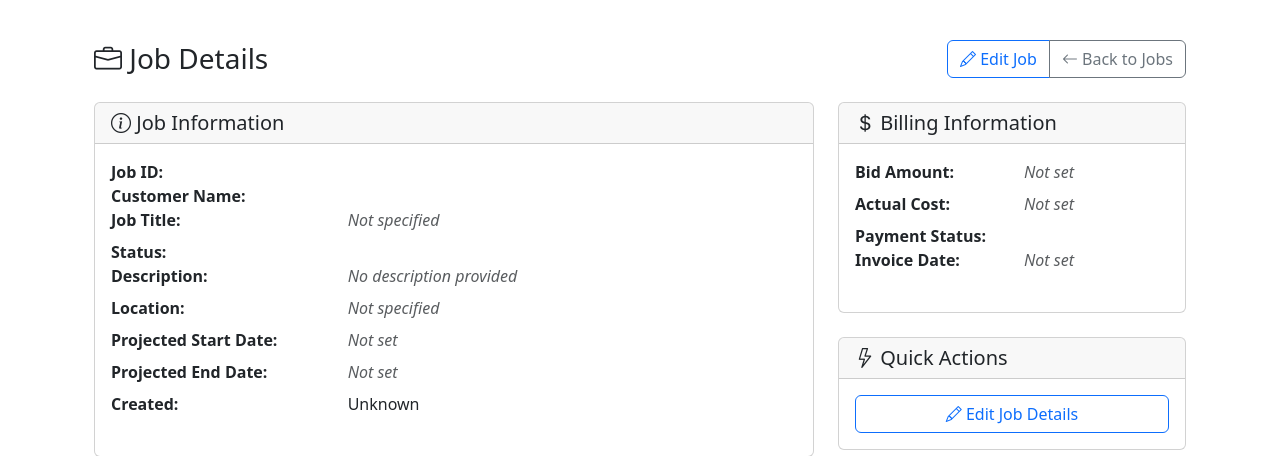
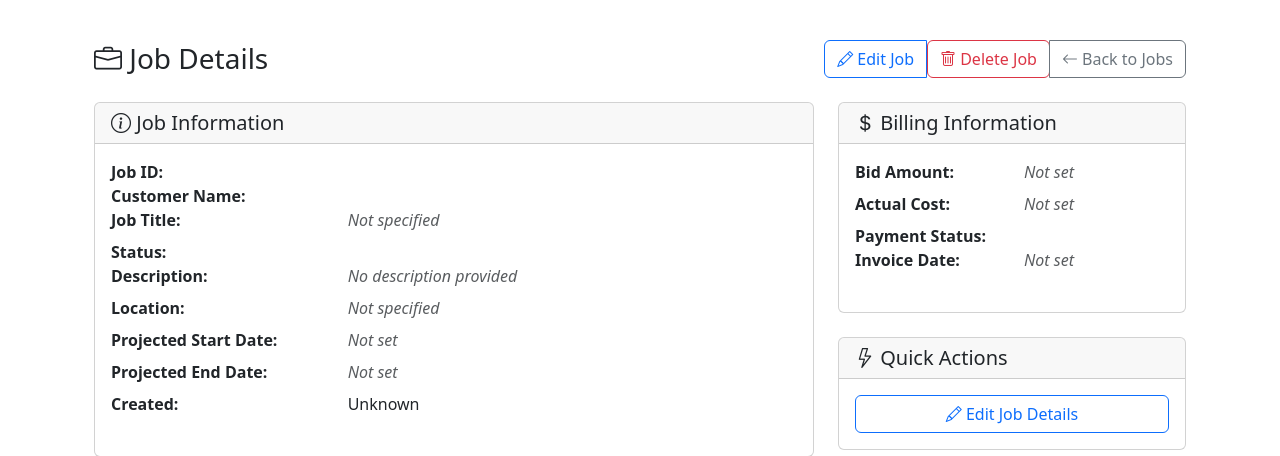
Before and after one commit to TheeNate/Invomanager, a Flask app: page /jobs/1 in a window 1280 px wide. Shown: the part 80-536 px from the top of the page. Run offline with Flask 3, Linux system fonts and the light colour scheme; the visitor is signed in with stand-in values (Sample User, id 1); a database or web service that is not in the repository returns one stand-in record (values such as "Sample title"); some libraries are stand-ins or nearby versions.

Commit message:
Provide the ability to permanently remove jobs including assigned equipment
Implements a /job/<job_id>/delete POST route in app.py, a delete_job method in database_postgres.py, and adds a delete button to jobs_dashboard.html and job_details.html.

Replit-Commit-Author: Agent
Replit-Commit-Session-Id: 1489c3b0-7694-4fbd-bf95-32016f5ef802
Replit-Commit-Screenshot-Url: https://storage.googleapis.com/screenshot-production-us-central1/bd3f2cc9-e8bf-4c9d-8841-43123dc403e1/1489c3b0-7694-4fbd-bf95-32016f5ef802/I8LOFNX

```diff
--- a/app.py
+++ b/app.py
@@ -1058,6 +1058,37 @@ def api_active_jobs():
     except Exception as e:
         return jsonify({'error': str(e)}), 500
 
+@app.route('/job/<job_id>/delete', methods=['POST'])
+@auth.require_auth
+def delete_job(job_id):
+    """Delete a job and return all associated equipment"""
+    try:
+        # Check if job exists
+        job = db_manager.get_job_by_id(job_id)
+        if not job:
+            flash('Job not found', 'error')
+            return redirect(url_for('jobs_list'))
+
+        # Return all equipment from the job before deletion
+        equipment_list = db_manager.get_equipment_by_job(job_id)
+        if equipment_list:
+            equipment_ids = [eq['equipment_id'] for eq in equipment_list]
+            db_manager.return_equipment_from_job(equipment_ids)
+
+        # Delete the job
+        success = db_manager.delete_job(job_id)
+
+        if success:
+            flash(f'Job {job_id} has been deleted successfully', 'success')
+        else:
+            flash('Failed to delete job', 'error')
+
+        return redirect(url_for('jobs_list'))
+
+    except Exception as e:
+        flash(f'Error deleting job: {str(e)}', 'error')
+        return redirect(url_for('jobs_list'))
+
 # Invoice Management Routes
 
 @app.route('/invoice/create/<path:equipment_id>')
--- a/database_postgres.py
+++ b/database_postgres.py
@@ -1074,6 +1074,36 @@ class DatabaseManager:
         finally:
             conn.close()
 
+    def delete_job(self, job_id: str) -> bool:
+        """Delete a job and all associated data"""
+        conn = self.connect()
+        try:
+            cursor = conn.cursor()
+
+            # First, return all equipment from this job to ACTIVE status
+            cursor.execute("""
+                UPDATE Equipment
+                SET status = 'ACTIVE', job_id = NULL
+                WHERE job_id = %s
+            """, (job_id,))
+
+            # Delete any invoices associated with this job
+            cursor.execute("DELETE FROM Invoice_Line_Items WHERE invoice_id IN (SELECT invoice_id FROM Invoices WHERE job_number = %s)", (job_id,))
+            cursor.execute("DELETE FROM Invoices WHERE job_number = %s", (job_id,))
+
+            # Delete the job
+            cursor.execute("DELETE FROM Jobs WHERE job_id = %s", (job_id,))
+
+            deleted = cursor.rowcount > 0
+            conn.commit()
+            return deleted
+
+        except Exception as e:
+            conn.rollback()
+            raise Exception(f"Error deleting job: {str(e)}")
+        finally:
+            conn.close()
+
     # Invoice management methods
     def generate_invoice_number(self) -> str:
         """Generate next invoice number in format INV-YYYY-001"""
--- a/templates/job_details.html
+++ b/templates/job_details.html
@@ -13,6 +13,13 @@
             <a href="{{ url_for('edit_job', job_id=job.job_id) }}" class="btn btn-outline-primary">
                 <i class="bi bi-pencil"></i> Edit Job
             </a>
+            <form method="POST" action="{{ url_for('delete_job', job_id=job.job_id) }}"
+                  style="display: inline;"
+                  onsubmit="return confirm('Are you sure you want to delete job {{ job.job_id }}? This will return all assigned equipment and delete any associated invoices.')">
+                <button type="submit" class="btn btn-outline-danger">
+                    <i class="bi bi-trash"></i> Delete Job
+                </button>
+            </form>
             <a href="{{ url_for('jobs_dashboard') }}" class="btn btn-outline-secondary">
                 <i class="bi bi-arrow-left"></i> Back to Jobs
             </a>
```
Also changed, not shown: replit.md (+1 -0 lines), templates/jobs_dashboard.html (+7 -0 lines).
